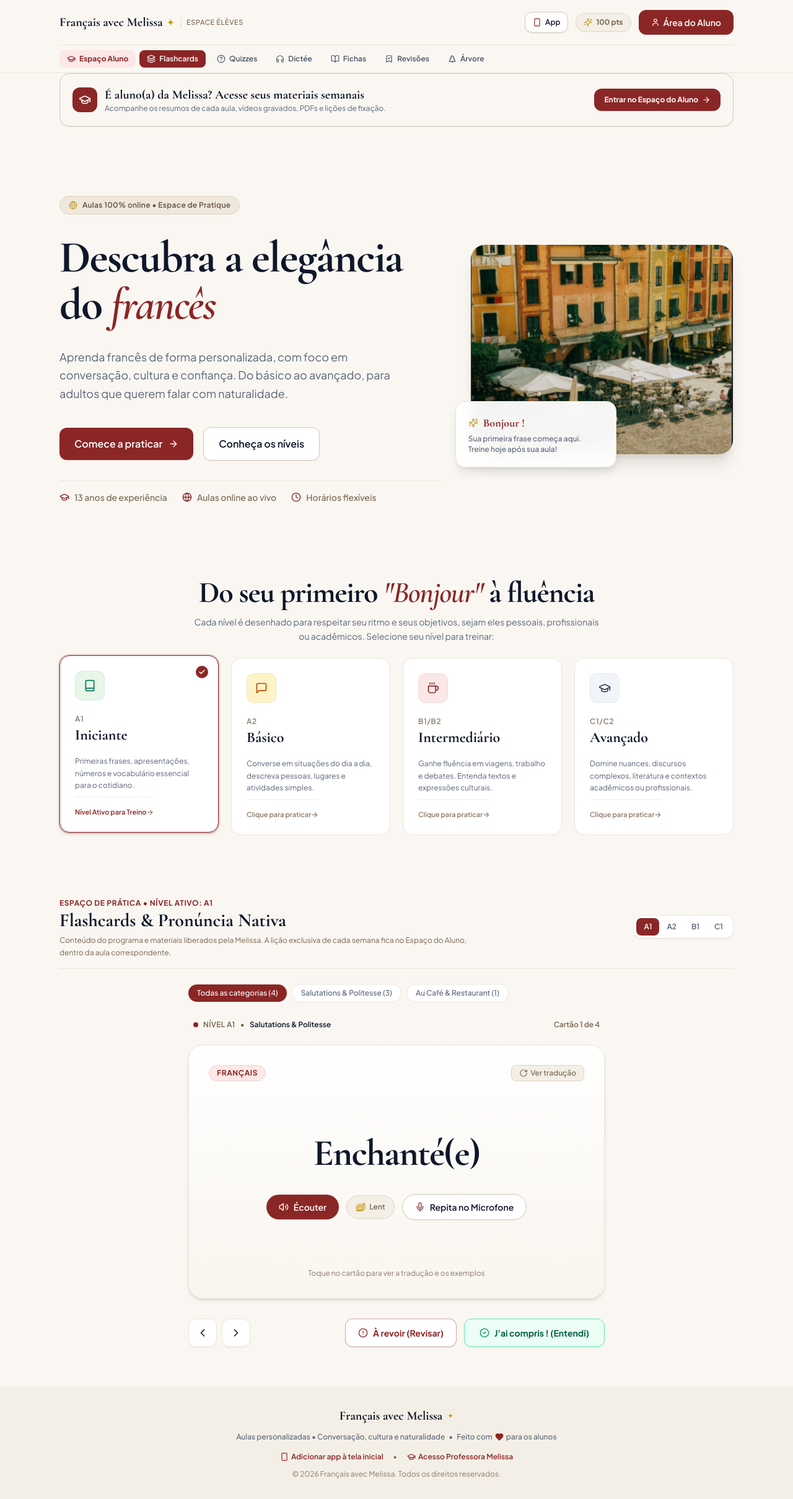
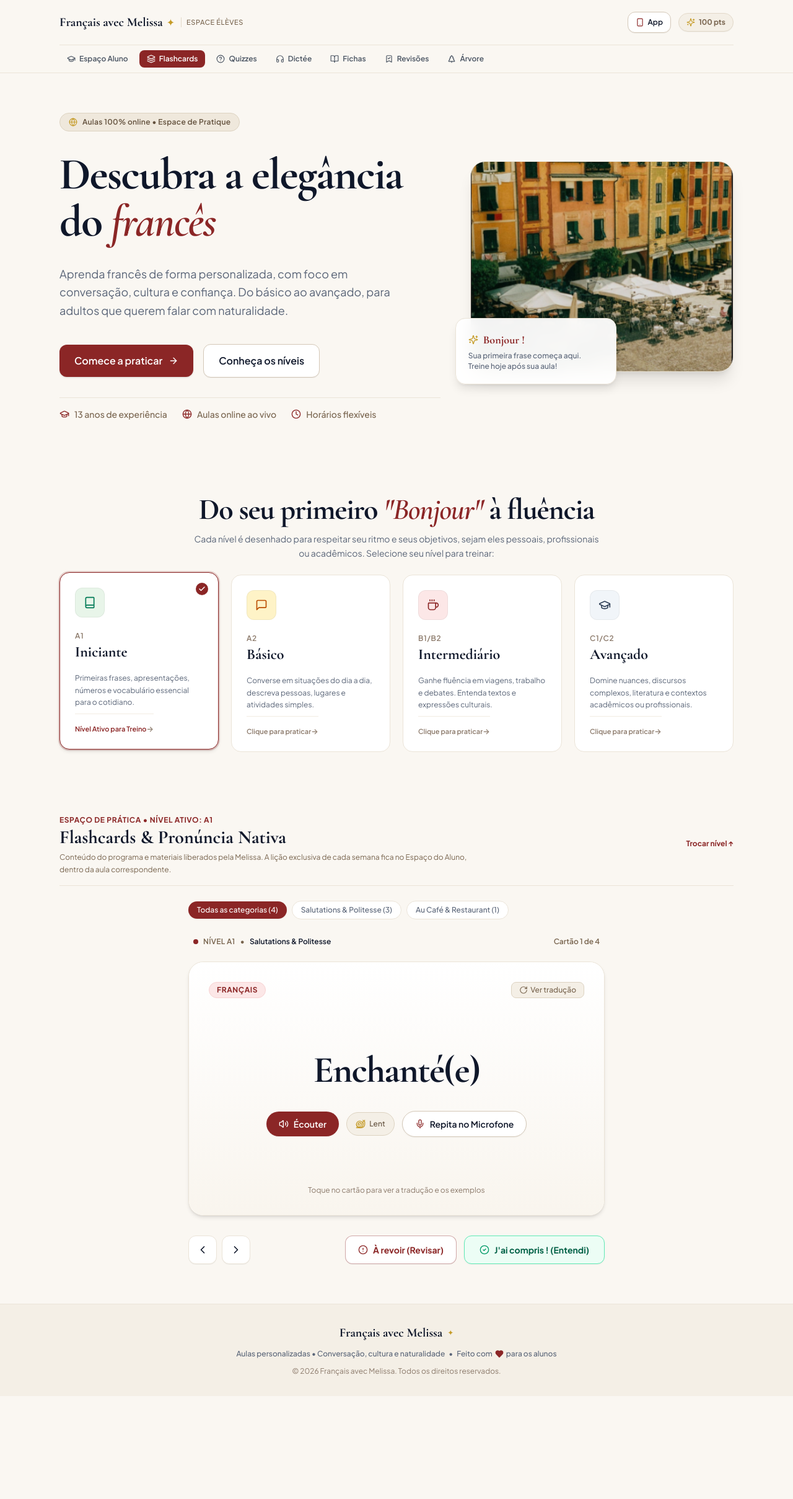
Before and after one commit to mlaurentprado/francaisavecmelissa, a React (Vite) app: page / in a window 1280 px wide. Shown: the whole page at 62% size. After the commit the page ends 2252 px from the top, so only its background shows below. Built offline with nearby package versions, Linux system fonts and the light colour scheme.

Commit message:
Simplificar navegação e unificar pontos de acesso
Co-authored-by: base44-builder[bot] <245833847+base44-builder[bot]@users.noreply.github.com>

```diff
--- a/src/App.tsx
+++ b/src/App.tsx
@@ -22,7 +22,7 @@ import { flashcardService } from './services/flashcardService';
 import { FICHES_DATA } from './data/learningContent';
 import { dicteeService } from './services/dicteeService';
 import { quizService } from './services/quizService';
-import { Heart, Smartphone, GraduationCap, ArrowRight, Sparkles } from 'lucide-react';
+import { Heart, Smartphone, GraduationCap, Sparkles } from 'lucide-react';
 
 export function App() {
   const [currentLevel, setCurrentLevel] = useState<Level>(() => {
@@ -274,33 +274,6 @@ export function App() {
         ) : (
           /* VIEW 2: CATÁLOGO DE ESTUDOS E PRÁTICA LIVRE */
           <>
-            {/* Student Portal Quick Access Banner (Se não estiver logado) */}
-            {!session.currentUser && !session.isTeacher && (
-              <div className="bg-[#FAF7F2] border border-[#D4C8B8] rounded-2xl p-4 sm:p-5 flex flex-col sm:flex-row sm:items-center justify-between gap-3 shadow-2xs">
-                <div className="flex items-center gap-3">
-                  <div className="w-10 h-10 rounded-xl bg-[#8B2626] text-white flex items-center justify-center shrink-0">
-                    <GraduationCap className="w-5 h-5" />
-                  </div>
-                  <div>
-                    <h4 className="font-cormorant text-xl font-bold text-[#0F172A]">
-                      É aluno(a) da Melissa? Acesse seus materiais semanais
-                    </h4>
-                    <p className="text-xs text-[#5A6578]">
-                      Acompanhe os resumos de cada aula, vídeos gravados, PDFs e lições de fixação.
-                    </p>
-                  </div>
-                </div>
-                <button
-                  type="button"
-                  onClick={() => setIsLoginModalOpen(true)}
-                  className="py-2.5 px-4 rounded-xl bg-[#8B2626] hover:bg-[#731E1E] text-white text-xs font-bold transition-all shadow-xs flex items-center justify-center gap-1.5 shrink-0"
-                >
-                  <span>Entrar no Espaço do Aluno</span>
-                  <ArrowRight className="w-3.5 h-3.5" />
-                </button>
-              </div>
-            )}
-
             {/* Hero Section */}
             <HeroSection
               onStartTraining={scrollToStudyArea}
@@ -336,23 +309,14 @@ export function App() {
                   </p>
                 </div>
 
-                {/* Quick Level Pills Switcher */}
-                <div className="flex items-center bg-white p-1 rounded-xl border border-[#EBE4D8] text-xs font-semibold self-start sm:self-auto shadow-2xs">
-                  {(['A1', 'A2', 'B1', 'C1'] as Level[]).map((lvl) => (
-                    <button
-                      key={lvl}
-                      type="button"
-                      onClick={() => setCurrentLevel(lvl)}
-                      className={`px-3 py-1.5 rounded-lg transition-all ${
-                        currentLevel === lvl
-                          ? 'bg-[#8B2626] text-white shadow-2xs'
-                          : 'text-[#5A6578] hover:text-[#0F172A]'
-                      }`}
-                    >
-                      {lvl}
-                    </button>
-                  ))}
-                </div>
+                {/* O nível é escolhido num lugar só: os cartões de níveis acima. */}
+                <button
+                  type="button"
+                  onClick={scrollToLevelsArea}
+                  className="text-xs font-bold text-[#8B2626] hover:underline self-start sm:self-auto shrink-0"
+                >
+                  Trocar nível ↑
+                </button>
               </div>
 
               {/* Module Content */}
@@ -507,25 +471,6 @@ export function App() {
               Feito com <Heart className="w-3.5 h-3.5 text-[#8B2626] fill-[#8B2626]" /> para os alunos
             </span>
           </p>
-          <div className="pt-1 flex items-center justify-center gap-4">
-            <button
-              type="button"
-              onClick={() => setIsInstallModalOpen(true)}
-              className="text-[#8B2626] hover:underline font-semibold text-xs inline-flex items-center gap-1"
-            >
-              <Smartphone className="w-3.5 h-3.5" />
-              <span>Adicionar app à tela inicial</span>
-            </button>
-            <span>•</span>
-            <button
-              type="button"
-              onClick={() => setIsLoginModalOpen(true)}
-              className="text-[#8B2626] hover:underline font-semibold text-xs inline-flex items-center gap-1"
-            >
-              <GraduationCap className="w-3.5 h-3.5" />
-              <span>Acesso Professora Melissa</span>
-            </button>
-          </div>
           <p className="text-[#8C7A6B]">
             © {new Date().getFullYear()} Français avec Melissa. Todos os direitos reservados.
           </p>
--- a/src/components/Header.tsx
+++ b/src/components/Header.tsx
@@ -9,7 +9,6 @@ import {
   Smartphone,
   BookmarkCheck,
   TreePine,
-  User,
   GraduationCap,
   LogOut,
 } from 'lucide-react';
@@ -84,8 +83,8 @@ export const Header: React.FC<HeaderProps> = ({
                   : 'hover:text-[#0F172A]'
               }`}
             >
-              <GraduationCap className="w-4 h-4 opacity-80 text-[#8B2626]" />
-              <span className="font-bold text-[#8B2626]">Espaço do Aluno</span>
+              <GraduationCap className="w-4 h-4 opacity-70" />
+              <span>Espaço do Aluno</span>
               {isStudentLoggedIn && (
                 <span className="w-2 h-2 rounded-full bg-emerald-500 animate-pulse"></span>
               )}
@@ -229,16 +228,7 @@ export const Header: React.FC<HeaderProps> = ({
                   <LogOut className="w-3 h-3" />
                 </button>
               </div>
-            ) : (
-              <button
-                type="button"
-                onClick={onOpenLoginModal}
-                className="bg-[#8B2626] hover:bg-[#731E1E] text-white text-xs sm:text-sm font-semibold px-3.5 sm:px-5 py-2 sm:py-2.5 rounded-xl transition-all shadow-xs hover:shadow-sm flex items-center gap-1.5 shrink-0"
-              >
-                <User className="w-3.5 h-3.5" />
-                <span>Área do Aluno</span>
-              </button>
-            )}
+            ) : null}
           </div>
         </div>
 
@@ -260,7 +250,7 @@ export const Header: React.FC<HeaderProps> = ({
               className={`shrink-0 px-3 py-1.5 rounded-lg whitespace-nowrap transition-colors flex items-center gap-1.5 ${
                 activeTab === 'portal'
                   ? 'bg-[#8B2626] text-white'
-                  : 'text-[#8B2626] font-bold bg-[#FCE7E7]'
+                  : 'text-[#4B5563] hover:bg-[#F4EFE6]'
               }`}
             >
               <GraduationCap className="w-3.5 h-3.5" />
```
